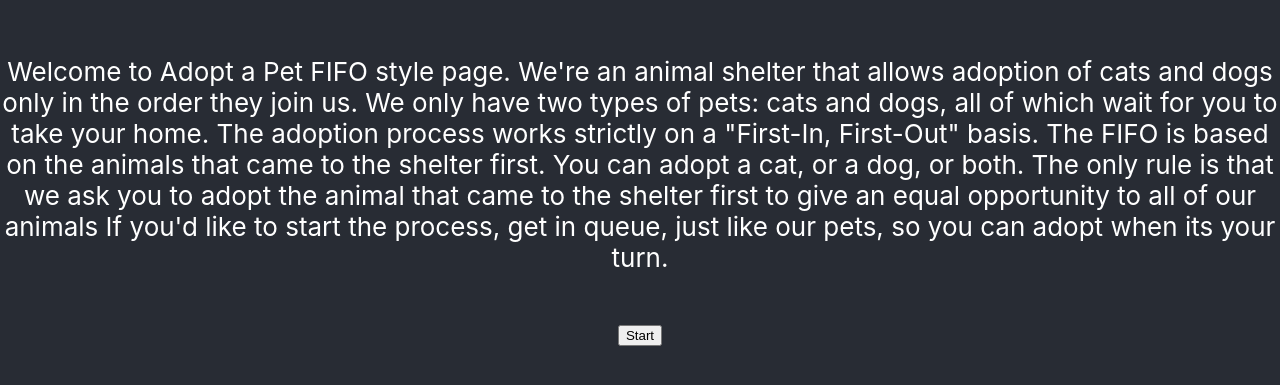
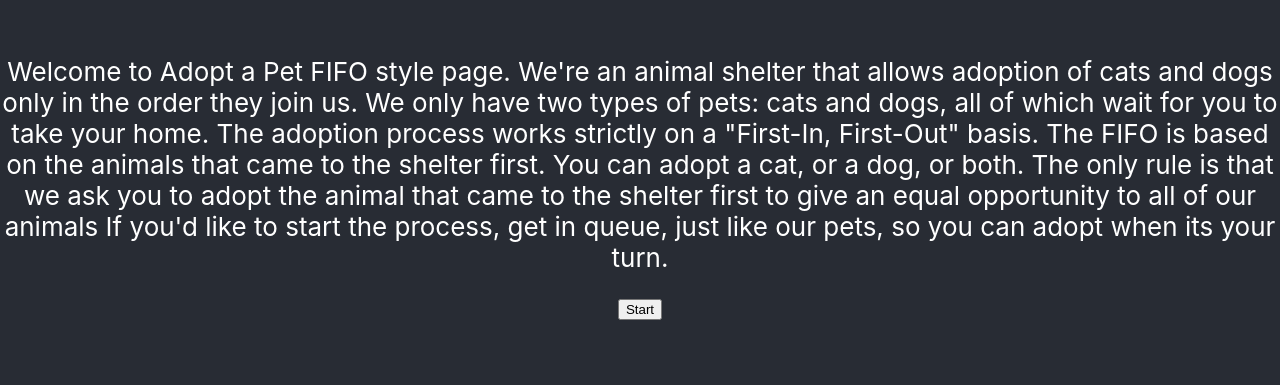
Before and after one commit to thinkful-ei-armadillo/petful-client-payman-irem, a React (Create React App) app: page / in a window 1280 px wide. Shown: the part 225-610 px from the top of the page. Built offline with nearby package versions, Linux system fonts and the light colour scheme.

Commit message:
some stuff

```diff
--- a/src/Adoption.js
+++ b/src/Adoption.js
@@ -13,10 +13,14 @@ export default function Adoption(props) {
     debugger;
     PetApiService.getCat()
       .then(res => {
-        setCatList(res.cats);
-        setNextCat(res.cats[0]);
         debugger;
-        console.log(res.cats[0]);
+        setCatList(res);
+        PetApiService.getNextCat()
+          .then(res => {
+            debugger;
+            setNextCat(res);
+          })
+          .catch(setError);
       })
       .catch(setError);
     /*PetApiService.getDog()
--- a/src/App.js
+++ b/src/App.js
@@ -20,19 +20,17 @@ class App extends Component {
           {this.state.view === 'home' && (
             <React.Fragment>
               <p>
-                <p>
-                  Welcome to Adopt a Pet FIFO style page. We're an animal
-                  shelter that allows adoption of cats and dogs only in the
-                  order they join us. We only have two types of pets: cats and
-                  dogs, all of which wait for you to take your home. The
-                  adoption process works strictly on a "First-In, First-Out"
-                  basis. The FIFO is based on the animals that came to the
-                  shelter first. You can adopt a cat, or a dog, or both. The
-                  only rule is that we ask you to adopt the animal that came to
-                  the shelter first to give an equal opportunity to all of our
-                  animals If you'd like to start the process, get in queue, just
-                  like our pets, so you can adopt when its your turn.
-                </p>
+                Welcome to Adopt a Pet FIFO style page. We're an animal shelter
+                that allows adoption of cats and dogs only in the order they
+                join us. We only have two types of pets: cats and dogs, all of
+                which wait for you to take your home. The adoption process works
+                strictly on a "First-In, First-Out" basis. The FIFO is based on
+                the animals that came to the shelter first. You can adopt a cat,
+                or a dog, or both. The only rule is that we ask you to adopt the
+                animal that came to the shelter first to give an equal
+                opportunity to all of our animals If you'd like to start the
+                process, get in queue, just like our pets, so you can adopt when
+                its your turn.
               </p>
               <button onClick={this.changeView}>Start</button>
             </React.Fragment>
--- a/src/pet-service.js
+++ b/src/pet-service.js
@@ -3,6 +3,16 @@ import config from './config';
 const PetApiService = {
   getCat() {
     return fetch(`${config.API_ENDPOINT}/cat`)
+      .then(res =>
+        !res.ok ? res.json().then(e => Promise.reject(e)) : res.json()
+      )
+      .then(res => {
+        return res;
+      });
+  },
+
+  getNextCat() {
+    return fetch(`${config.API_ENDPOINT}/cat/queue`)
       .then(res =>
         !res.ok ? res.json().then(e => Promise.reject(e)) : res.json()
       )
```
